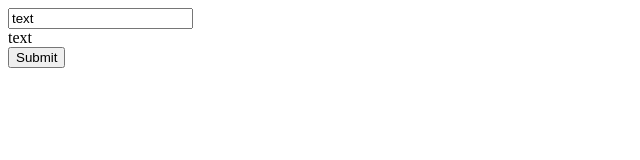
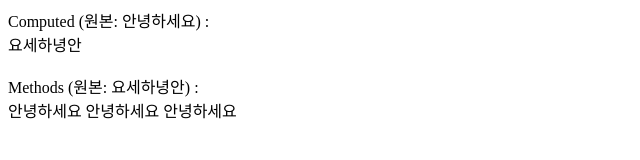
Before and after one commit to kenta5293/Learning_Vue_Script, a plain HTML site: page index.html in a window 1280 px wide. Shown: the whole page, without its empty margins (0-640 px from the left). Drawn offline with nearby package versions, Linux system fonts and the light colour scheme.

Commit message:
#06 Computed 속성

```diff
--- a/index.html
+++ b/index.html
@@ -11,25 +11,35 @@
 
 <body>
   <div id="app">
-    <form v-on:submit.prevent="submit">
-      <!-- <input type="text" :value="text" @keyup="updateText"><br> -->
-      <input type="text" v-model="text"><br>
-      {{ text }}<br>
-      <button type="submit">Submit</button>
-    </form>
+    Computed (원본: 안녕하세요) :<br>
+    {{ reversedMessage }} <br>
+    <!-- '안녕하세요'의 역순인 '요세하년안'이 출력된다. -->
+    <br>
+
+    Methods (원본: 요세하녕안) :<br>
+    {{ reversedMessage1() }}
+    {{ reversedMessage1() }}
+    {{ reversedMessage1() }}
+    <!-- '요세하녕안'의 역순인 '안녕하세요'가 출력된다. -->
+    <!-- method는 꼭 () 소괄호를 붙여야한다!! -->
   </div>
 
   <script>
     new Vue({
       el: '#app',
       data: {
-        text: 'text'
+        message1: '요세하녕안',
+        message: '안녕하세요'
       },
       methods: {
-        // updateText(event) {
-        //   console.log(event);
-        //   this.text = event.target.value;
-        // }
+        reversedMessage1() {
+          return this.message1.split('').reverse().join('');
+        }
+      },
+      computed: {
+        reversedMessage() {
+          return this.message.split('').reverse().join('');
+        }
       }
     });
   </script>
```
Also changed, not shown: 1 other file.
